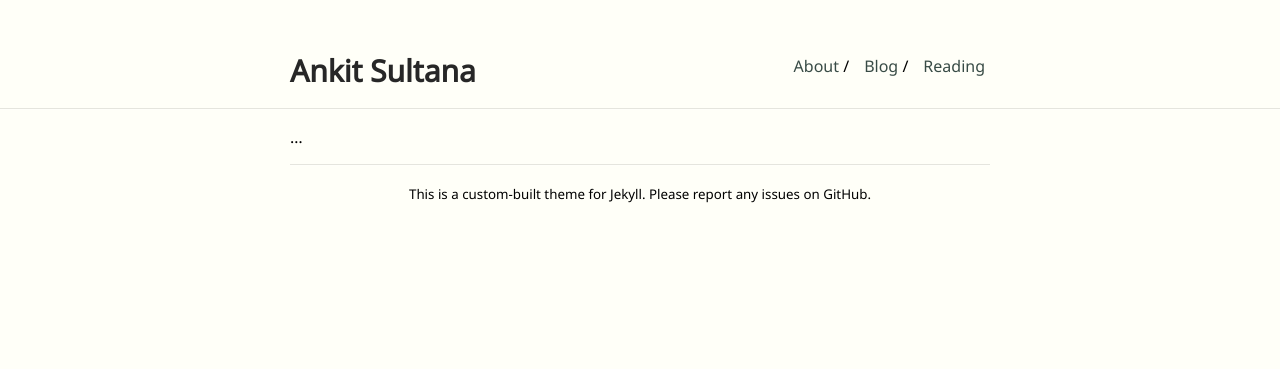
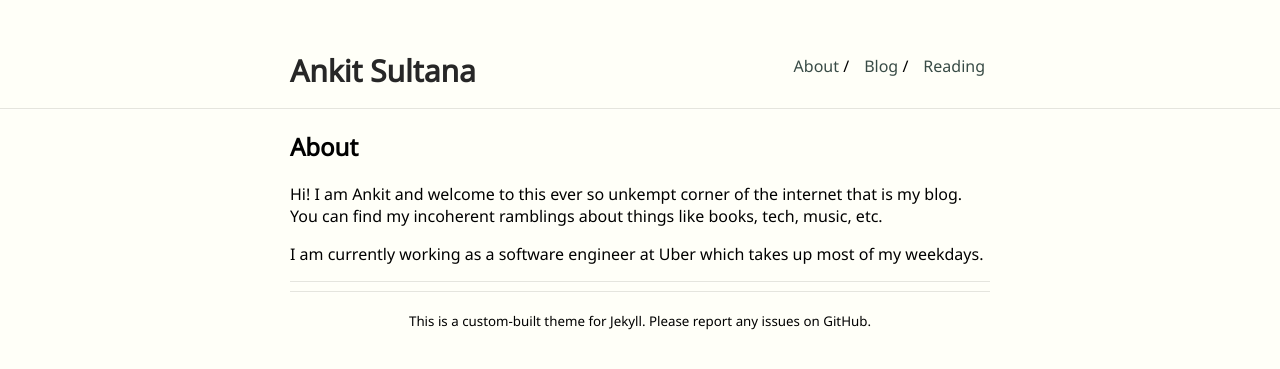
Before and after one commit to YiPianYe/ankitsultana, a Jekyll site: the page built from about.md, in a window 1280 px wide. Shown: the top 369 px of the page. Built offline with Jekyll 4.4.1, drawn with Linux system fonts in a browser that asks for light colours; our own code applies the rules of GitHub Pages for plain Markdown files.

Commit message:
Update about.md

```diff
--- a/about.md
+++ b/about.md
@@ -1 +1,12 @@
-...
+---
+layout: main
+---
+
+## About
+
+Hi! I am Ankit and welcome to this ever so unkempt corner of the internet that is my blog.
+You can find my incoherent ramblings about things like books, tech, music, etc.
+
+I am currently working as a software engineer at Uber which takes up most of my weekdays.
+
+---
```
